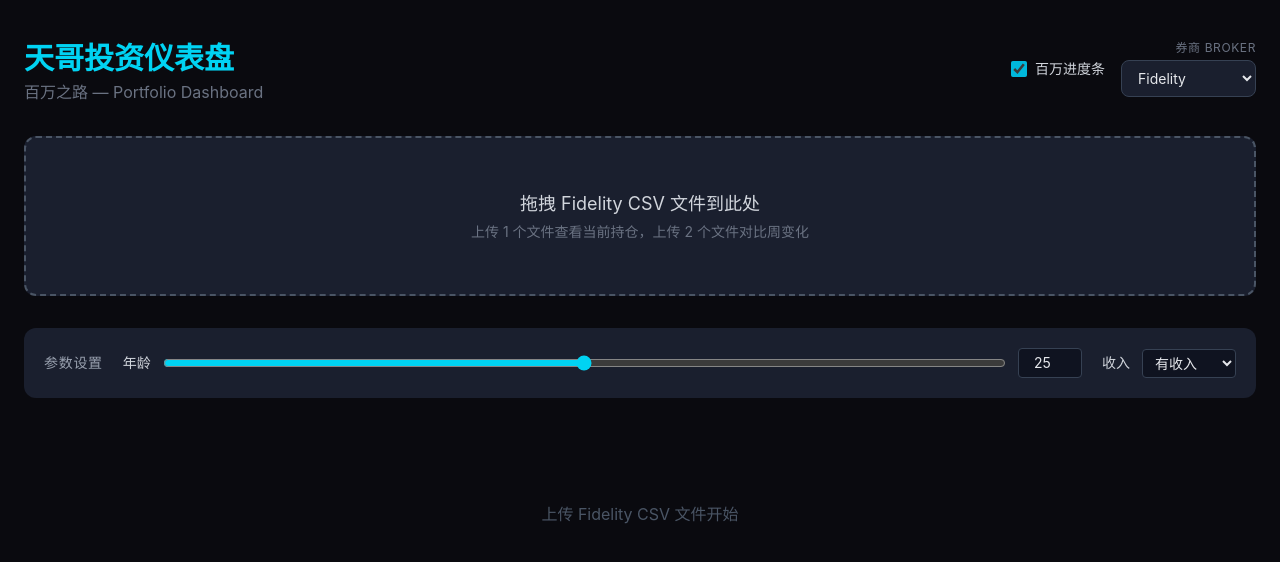
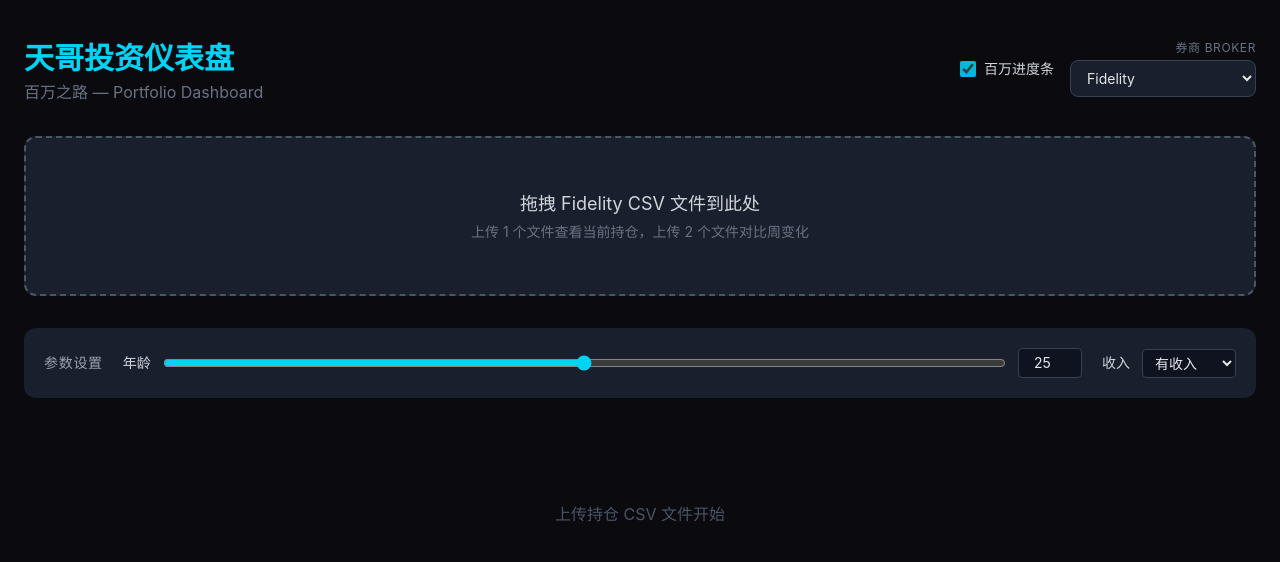
Before and after one commit to BrotherTianCompounding/dashboard, a Next.js app: page / in a window 1280 px wide. Shown: the top 562 px of the page. Built offline with nearby package versions, Linux system fonts and the light colour scheme.

Commit message:
Add Charles Schwab broker selection to original dashboard

```diff
--- a/src/app/page.tsx
+++ b/src/app/page.tsx
@@ -115,6 +115,7 @@ export default function Home() {
               <option value="moomoo">moomoo</option>
               <option value="wealthsimple">Wealthsimple</option>
               <option value="ibkr">IBKR</option>
+              <option value="schwab">嘉信 Charles Schwab</option>
             </select>
           </label>
         </div>
@@ -155,7 +156,7 @@ export default function Home() {
 
       {!current && (
         <div className="text-center text-gray-600 py-20">
-          上传 Fidelity CSV 文件开始
+          上传持仓 CSV 文件开始
         </div>
       )}
 
```
